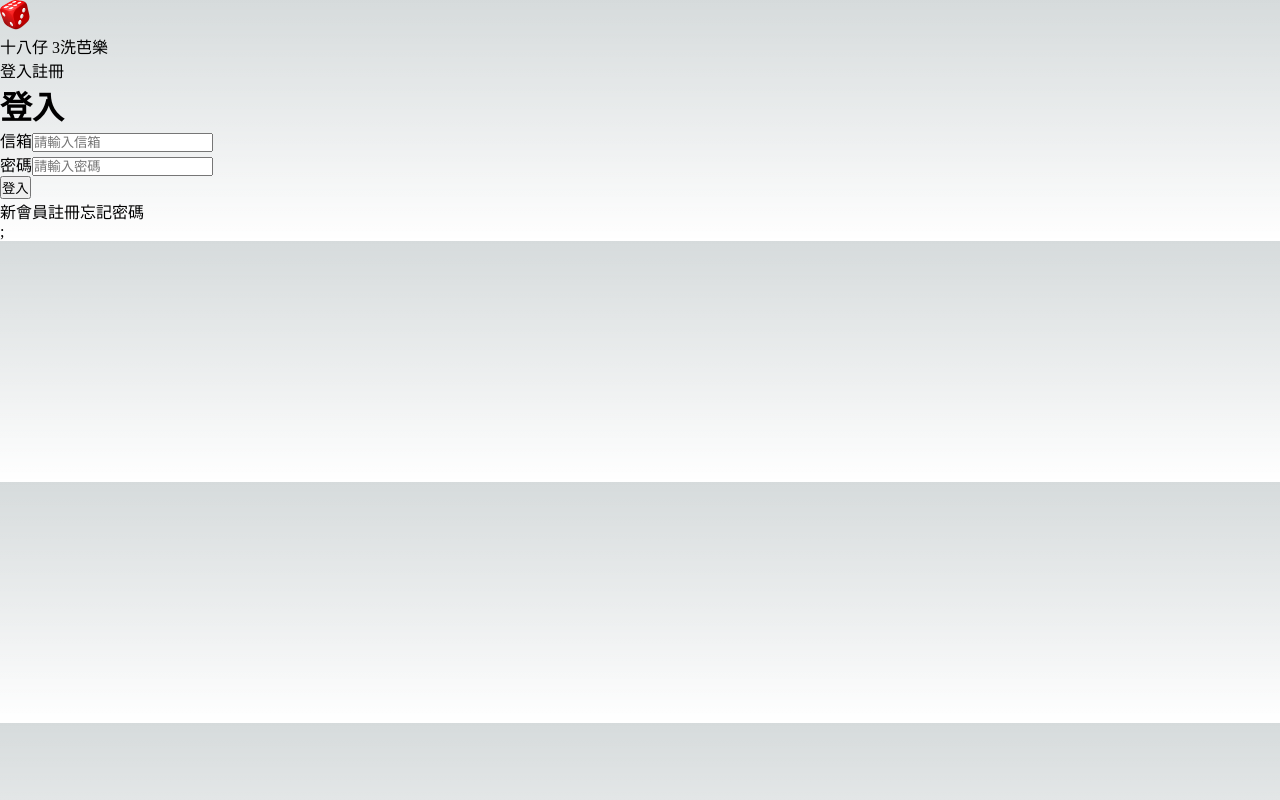
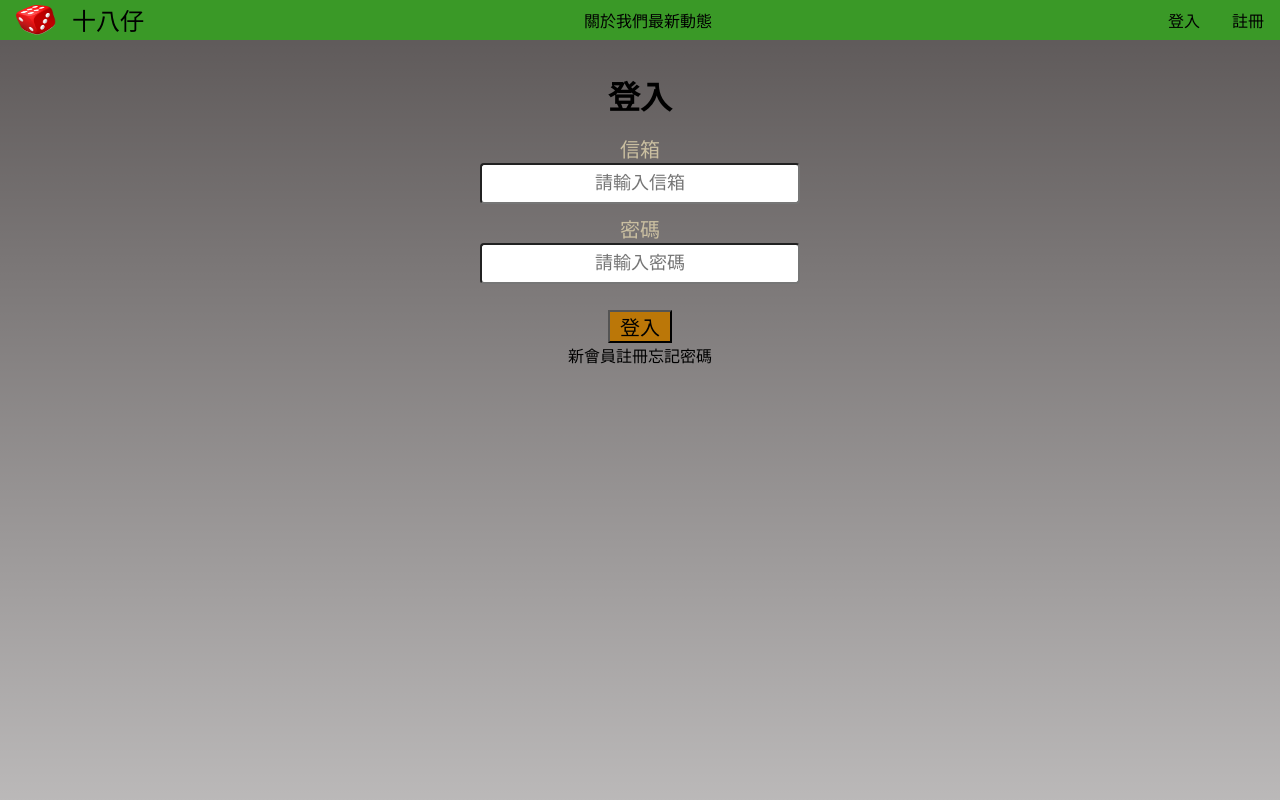
Before and after one commit to DickLan/dice-react, a Next.js app: page /signIn in a window 1280 px wide. Shown: the top 800 px of the page. Built offline with nearby package versions, Linux system fonts and the light colour scheme; no server answers.

Commit message:
migrate signin page css and main container css

```diff
--- a/components/Navbar/index.tsx
+++ b/components/Navbar/index.tsx
@@ -1,31 +1,50 @@
+import style from "@/components/Navbar/navbar.module.css";
 import Link from "next/link";
 import Image from "next/image";
 export default function Navbar() {
   return (
     <>
-      <div className="wrapper">
-        <div className="nav-left">
-          {/* <img className="logo" src="@/assets/images/dice2.png" alt="" /> */}
-
+      <div className={style.wrapper}>
+        <div className={style["nav-left"]}>
           <Image
+            className={style.logo}
             src="/images/dice2.png"
             width={30}
             height={30}
             alt="logo display a dice"
           />
-          <nav className="navbar">
-            <Link href="/">十八仔 3洗芭樂</Link>
-            {/* <!-- <Link href="/about">About</Link> --> */}
+          <nav className={style.navbar}>
+            <Link href="/">十八仔</Link>
+            {/*  3洗芭樂 */}
           </nav>
         </div>
 
-        <div className="nav-right">
+        <div className="nav-mid">
+          <Link href="/about">關於我們</Link>
+          {/* 最新動態 練習用  嘗試動態nextjs的渲染 可以用骰骰子紀錄來暫時做測試用 之後要拿掉 */}
+          <Link href="/feeds">最新動態</Link>
+        </div>
+
+        {/* 如果包含特殊字符 例如`-`  要用[]來訪問 */}
+        <div className={style["nav-right"]}>
           <nav className="auth">
-            <Link v-if="!authStore.isAuthenticated" href="/signIn">
+            {/* 使用 css module 或　react 時，不能直接使用複合選擇器 例如 .auth a
+            這是無法使用的
+            有兩種方式可以處理:
+            1. 重新定另一個名稱
+            2. global css
+            */}
+            <Link
+              className={style["auth-a"]}
+              v-if="!authStore.isAuthenticated"
+              href="/signIn"
+            >
               登入
             </Link>
             {/* <button v-else @click="authStore.clearToken">登出</button> */}
-            <Link href="/signUp">註冊</Link>
+            <Link className={style["auth-a"]} href="/signUp">
+              註冊
+            </Link>
           </nav>
         </div>
       </div>
--- /dev/null
+++ b/components/Navbar/navbar.module.css
@@ -0,0 +1,29 @@
+.wrapper {
+  display: flex;
+  background-color: #3a9927;
+  justify-content: space-between;
+  align-items: center;
+}
+
+.nav-left,
+.nav-right {
+  display: flex;
+  /* background-color: #704545; */
+  justify-content: start;
+  align-items: center;
+}
+
+.logo {
+  width: 2.5rem;
+  margin: 0.3rem 1rem;
+}
+
+.navbar {
+  /* display: inline; */
+  font-size: 1.5rem;
+}
+
+.auth-a {
+  margin: 0 1rem;
+  /* background-color: #4709aa; */
+}
--- a/pages/_app.tsx
+++ b/pages/_app.tsx
@@ -1,4 +1,9 @@
+
+// 全域 CSS 只能在 _app.js 或 _app.tsx 中引入：這是因為 Next.js 需要確保全域樣式在應用的所有頁面中一致應用，而不會因為頁面切換而重複加載或遺失。
 import "@/styles/globals.css";
+// 引入之前在 vue 的共用樣式，之後有空改放到 global
+import "@/pages/main.css"; // 樣式放在同一層
+import "@/styles/public/FormStyle.css"; // 引入 form 表單共用樣式
 import type { AppProps } from "next/app";
 import Layout from "@/components/layout";
 export default function App({ Component, pageProps }: AppProps) {
--- /dev/null
+++ b/pages/main.css
@@ -0,0 +1,27 @@
+/* 全局套用此頁樣式 */
+
+body {
+  /* 整個網頁的背景顏色 */
+  background-color: #5b5656;
+  margin: 0;
+}
+
+body a {
+  text-decoration: none;
+}
+
+.basic {
+  display: flex;
+  align-items: center;
+  justify-content: center;
+}
+
+.container {
+  /* background-color: #484242; */
+  margin-top: 2rem;
+  width: 100vw;
+  height: 100vw;
+  display: flex;
+  flex-direction: column;
+  align-items: center;
+}
--- a/pages/signIn/index.tsx
+++ b/pages/signIn/index.tsx
@@ -1,3 +1,4 @@
+import "@/pages/signIn/signIn.module.css"
 import React, { FormEvent, useState } from "react";
 import { useRouter } from "next/router";
 import { Toast } from "../../composables/toast";
--- /dev/null
+++ b/pages/signIn/signIn.module.css
@@ -0,0 +1,15 @@
+.sign-up-link,
+.forget-password-link {
+  margin-top: 1rem;
+
+}
+
+.redirect {
+  margin-top: 2rem;
+}
+
+.redirect a {
+  margin-top: 1rem;
+  display: block;
+  color: rgb(30, 63, 63);
+}
--- /dev/null
+++ b/styles/public/FormStyle.css
@@ -0,0 +1,91 @@
+.form-page-title h1 {
+  /* color: aqua; */
+}
+
+.form-control {
+  margin-top: 1rem;
+  width: 40rem;
+  text-align: center;
+}
+
+.form-control .display-label,
+.form-control input,
+.form-control select,
+.form-control textarea {
+  font-style: normal;
+  display: block;
+  width: 50%;
+  /* 让输入框占满容器宽度 */
+  padding: 8px;
+  margin: 0 auto;
+  margin-bottom: 10px;
+  text-align: center;
+  /* 在元素之间添加一些空间 */
+  /* border: 1px solid #af1010; */
+  border-radius: 4px;
+  box-sizing: border-box;
+  /* 防止内边距和边框影响总宽度 */
+  font-size: 18px;
+
+}
+
+.form-control label {
+  color: #cabfa1;
+  font-size: 20px;
+  font-weight: 500;
+}
+
+.form-control button {
+  margin-top: 1rem;
+  font-style: normal;
+  /* display: ; */
+  width: 10%;
+  font-size: 20px;
+  background-color: #bb7708;
+}
+
+.form-control button:hover {
+  filter: opacity(0.9);
+}
+
+.display-info-span {
+  font-style: normal;
+  display: block;
+  width: 50%;
+  /* 让输入框占满容器宽度 */
+  padding: 8px;
+  margin: 0 auto;
+  margin-bottom: 10px;
+  text-align: center;
+  /* 在元素之间添加一些空间 */
+  /* border: 1px solid #af1010; */
+  border-radius: 4px;
+  box-sizing: border-box;
+  /* 防止内边距和边框影响总宽度 */
+  font-size: 18px;
+  background-color: #c4c4c4;
+  color: #141010;
+}
+
+.avatar-img-label {
+  margin: 1rem;
+  color: rgb(3, 3, 3);
+  background-color: #93731c;
+  padding: 10px;
+  font-size: 18px;
+  transition: background-color 0.2s, box-shadow 0.2s;
+}
+
+.avatar-img-part img {
+  width: 10rem;
+  height: 10rem;
+}
+
+.avatar-img-part .avatar-img-label:hover {
+  opacity: 0.8;
+}
+
+.avatar-img-part .avatar-img-label:active {
+  background-color: #774f0c;
+  box-shadow: 0 2px 5px rgba(0, 0, 0, 0.2) inset;
+}
```
Also changed, not shown: pages/home.module.css (added, +50 -0 lines).
